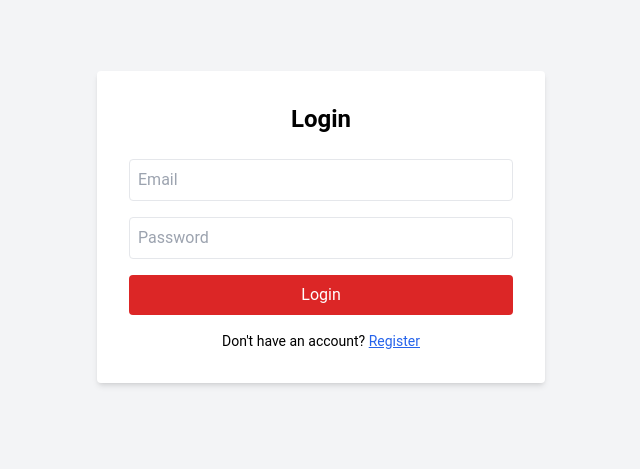
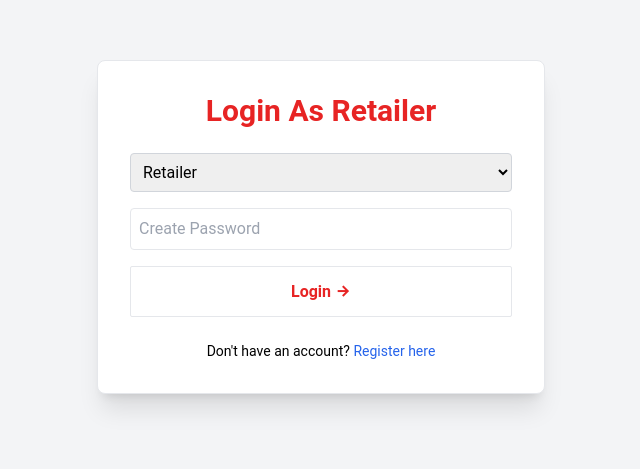
Before and after one commit to abhishekrajput55/MERN-Stack-Project, a React (Vite) app: page /auth in a window 1280 px wide. Shown: the part 173-642 px from the top of the page, without its empty margins (319-959 px from the left). Built offline with nearby package versions, Linux system fonts and the light colour scheme.

Commit message:
login page correction

```diff
--- a/src/components/SectionHeadStyle.jsx
+++ b/src/components/SectionHeadStyle.jsx
@@ -8,7 +8,7 @@ const SectionHeadStyle = ({ img, heading, justify = "center" }) => {
 
   return (
     <div
-      className={`border flex flex-col ${
+      className={`px-5 pt-2 flex flex-col ${
         justifyClass[justify] || justifyClass.center
       }`}
     >
--- a/src/components/WelcomeSection.jsx
+++ b/src/components/WelcomeSection.jsx
@@ -3,7 +3,7 @@ import SectionHeadStyle from "./SectionHeadStyle";
 
 const WelcomeSection = () => {
   return (
-    <div className="w-full h-fit mt-9 mb-9 border">
+    <div className="w-full h-fit mt-9 mb-9 bg-red-50 rounded-md">
       <SectionHeadStyle
         img="src/assets/indexImg/style4.png"
         heading="Welcome to Wholesale Market"
--- a/src/pages/Auth.jsx
+++ b/src/pages/Auth.jsx
@@ -4,64 +4,131 @@ import { useNavigate } from "react-router-dom";
 
 const Auth = () => {
   const [isLogin, setIsLogin] = useState(true);
+  const [role, setRole] = useState("Retailer");
+  const [formData, setFormData] = useState({
+    companyName: "",
+    ownerName: "",
+    mobile: "",
+    password: "",
+    document: null,
+  });
+
   const navigate = useNavigate();
+
+  const handleChange = (e) => {
+    const { name, value, files } = e.target;
+    setFormData((prev) => ({
+      ...prev,
+      [name]: files ? files[0] : value,
+    }));
+  };
 
   const handleSubmit = (e) => {
     e.preventDefault();
 
-    // Simulate login success
+    // 🔒 Future: Send this to MongoDB via Express API
+
     localStorage.setItem("loggedIn", "true");
+    localStorage.setItem("userRole", role);
 
-    // Redirect to products page
     navigate("/products");
   };
 
   return (
-    <div className="min-h-screen flex items-center justify-center px-4 bg-gray-100">
-      <div className="w-full max-w-md p-8 shadow-md bg-white rounded">
-        <h2 className="text-2xl font-bold mb-6 text-center">
-          {isLogin ? "Login" : "Register"}
+    <div className="min-h-screen flex items-center justify-center bg-gray-100 px-4 py-12">
+      <div className="w-full max-w-md p-8 bg-white shadow-xl rounded-lg border">
+        <h2 className="text-3xl font-bold text-center text-[#e72424] mb-6 capitalize">
+          {isLogin ? "Login" : "Register"} as {role}
         </h2>
 
+        {/* Role Selector */}
+        <select
+          value={role}
+          onChange={(e) => setRole(e.target.value)}
+          className="w-full border border-gray-300 p-2 rounded mb-4"
+        >
+          <option value="Retailer">Retailer</option>
+          <option value="Seller">Seller</option>
+          <option value="Admin">Admin</option>
+        </select>
+
         <form onSubmit={handleSubmit} className="space-y-4">
-          {!isLogin && (
-            <input
-              type="text"
-              placeholder="Full Name"
-              className="w-full border p-2 rounded"
-              required
-            />
+          {/* Only for Register (Retailer/Seller) */}
+          {!isLogin && role !== "Admin" && (
+            <>
+              <input
+                type="tel"
+                name="mobile"
+                placeholder="Mobile Number (User ID)"
+                value={formData.mobile}
+                onChange={(e) => {
+                  const value = e.target.value;
+                  if (/^\d{0,10}$/.test(value)) {
+                    setFormData((prev) => ({ ...prev, mobile: value }));
+                  }
+                }}
+                className="w-full border p-2 rounded"
+                required
+              />
+
+              <input
+                type="text"
+                name="companyName"
+                placeholder="Company / Shop Name"
+                value={formData.companyName}
+                onChange={handleChange}
+                className="w-full border p-2 rounded"
+                required
+              />
+              <input
+                type="text"
+                name="ownerName"
+                placeholder="Owner Name"
+                value={formData.ownerName}
+                onChange={handleChange}
+                className="w-full border p-2 rounded"
+                required
+              />
+              <input
+                type="file"
+                name="document"
+                onChange={handleChange}
+                className="w-full border p-2 rounded"
+                required
+              />
+            </>
           )}
 
-          <input
-            type="email"
-            placeholder="Email"
-            className="w-full border p-2 rounded"
-            required
-          />
+          {/* Common Fields */}
 
           <input
             type="password"
-            placeholder="Password"
+            name="password"
+            placeholder="Create Password"
+            value={formData.password}
+            onChange={handleChange}
             className="w-full border p-2 rounded"
             required
           />
 
           <button
             type="submit"
-            className="w-full bg-red-600 text-white py-2 rounded"
+            className="relative w-full py-3 font-semibold group bg-bgColor text-themeColor border rounded-sm overflow-hidden"
           >
-            {isLogin ? "Login" : "Register"}
+            <span className="absolute left-0 bottom-0 w-0 h-[2px] bg-themeColor transition-all duration-300 group-hover:w-full"></span>
+            {isLogin ? "Login" : "Register Now"}
+            <i className="ri-arrow-right-line font-bold ml-1"></i>
           </button>
         </form>
 
-        <p className="mt-4 text-sm text-center">
-          {isLogin ? "Don't have an account?" : "Already have an account?"}{" "}
+        {/* Toggle Login/Register */}
+        <p className="text-center mt-6 text-sm">
+          {isLogin ? "Don't have an account?" : "Already registered?"}{" "}
           <button
             onClick={() => setIsLogin(!isLogin)}
-            className="text-blue-600 underline"
+            className="text-blue-600 hover:underline"
           >
-            {isLogin ? "Register" : "Login"}
+            {isLogin ? "Register here" : "Login here"}
           </button>
         </p>
       </div>
```
